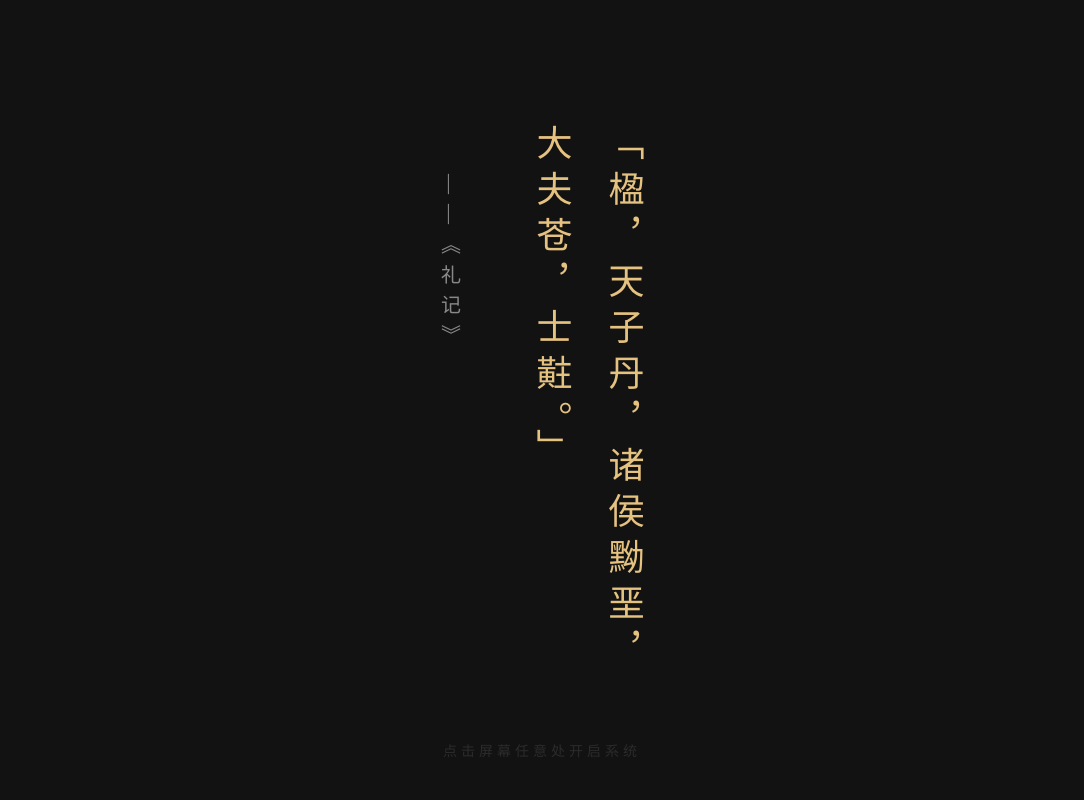
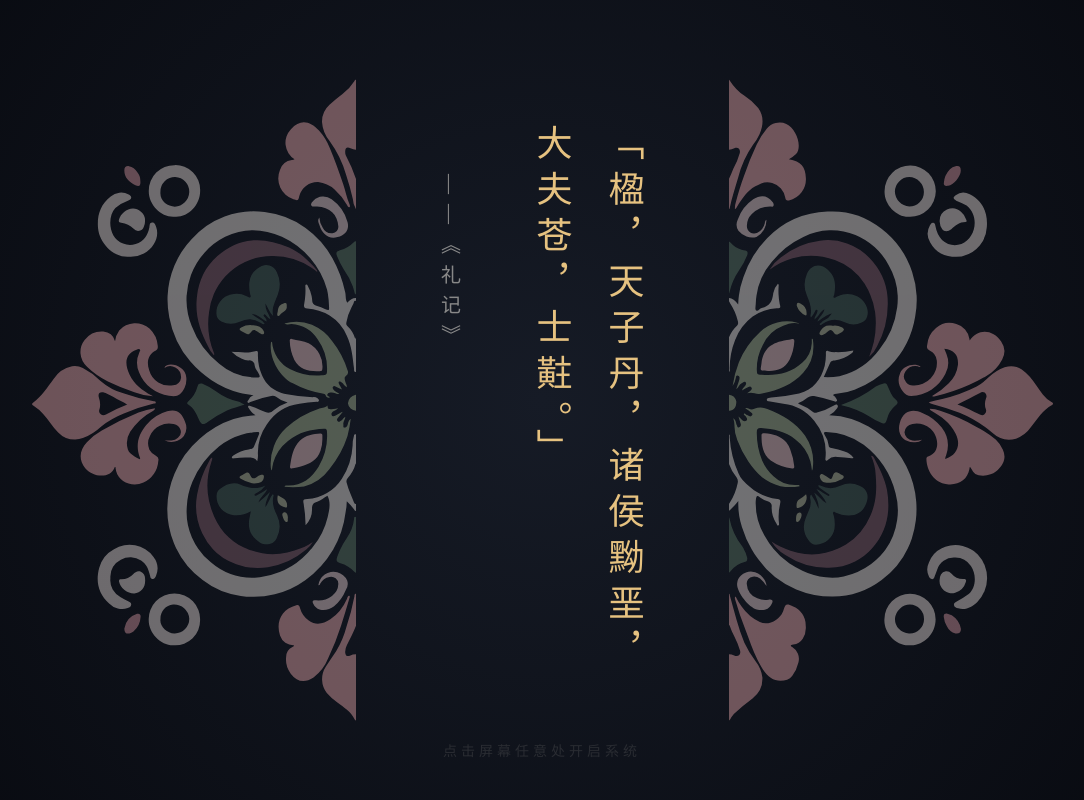
Before and after one commit to oasis-666/color_of_power, a Vue app: page / in a window 1280 px wide. Shown: the top 800 px of the page, without its empty margins (98-1182 px from the left). Built offline with nearby package versions, Linux system fonts and the light colour scheme.

Commit message:
配置 Vercel 代理并打通核心色彩接口

```diff
--- a/src/App.vue
+++ b/src/App.vue
@@ -3,11 +3,25 @@
 
     <transition name="slide-up">
       <div v-if="showIntro" class="intro-screen" @click="closeIntro">
-        <div class="poetry-container">
-          <p class="poetry-line">「楹，天子丹，诸侯黝垩，</p>
-          <p class="poetry-line">大夫苍，士黈。」</p>
-          <p class="poetry-author">——《礼记》</p>
+
+        <div class="poetry-wrapper">
+
+          <div class="ornament-half left">
+            <img :src="wenyangImg" class="ornament-img" alt="ornament" />
+          </div>
+
+          <div class="poetry-container">
+            <p class="poetry-line">「楹，天子丹，诸侯黝垩，</p>
+            <p class="poetry-line">大夫苍，士黈。」</p>
+            <p class="poetry-author">——《礼记》</p>
+          </div>
+
+          <div class="ornament-half right">
+            <img :src="wenyangImg" class="ornament-img" alt="ornament" />
+          </div>
+
         </div>
+
         <div class="skip-hint">点击屏幕任意处开启系统</div>
       </div>
     </transition>
@@ -63,6 +77,7 @@
 </template>
 
 <script>
+import wenyangSvg from './assets/wenyang.svg';
 import TimeSpace from './components/TimeSpace.vue'
 import SpecialCase from './components/SpecialCase.vue'
 import UserExp from './components/UserExp.vue';
@@ -79,6 +94,7 @@ export default {
 
   data() {
     return {
+      wenyangImg: wenyangSvg,
       showIntro: true ,// 🌟 新增：默认显示开场动画
       activeTab: '时空分析' // 默认显示第一页
     }
@@ -88,7 +104,7 @@ mounted() {
     // 5秒后自动拉开帷幕（如果你觉得太慢，可以把 5000 改成 4000 或 3000）
     setTimeout(() => {
       this.showIntro = false;
-    }, 10000);
+    }, 100000);
   },
 
   methods: {
@@ -108,6 +124,53 @@ mounted() {
 </script>
 
 <style>
+/* ================= 🌟 纹样切割与排版样式 ================= */
+
+/* 1. 让图案和文字横向排列，垂直居中 */
+.poetry-wrapper {
+  display: flex;
+  align-items: center;
+  justify-content: center;
+  gap: 60px; /* 图案和文字的间距 */
+}
+
+/* 2. 切分图片的“窗户” (只有原图一半宽) */
+.ornament-half {
+  width: 45vh;
+  height: 90vh;
+  position: relative;
+  overflow: hidden; /* 核心：超出 150px 的部分切掉 */
+  opacity: 0;
+  animation: fadeOrnament 2s forwards 0.5s; /* 动画属性 */
+}
+
+/* 3. 完整的原图 (加了滤镜魔法) */
+.ornament-img {
+  width: 90vh;
+  height: 90vh;
+  position: absolute;
+  top: 0;
+
+  /* 魔法滤镜：反相去白底 -> 变复古色 -> 调成暗金 -> 提亮 */
+  filter: invert(0.9) sepia(0.5) hue-rotate(320deg) brightness(1.2);
+  mix-blend-mode: screen; /* 让残余底色彻底融进黑背景 */
+}
+
+/* 4. 左半边：让图片靠左对齐 */
+.ornament-half.left .ornament-img {
+  left: 0;
+}
+
+/* 5. 右半边：让图片靠右对齐 */
+.ornament-half.right .ornament-img {
+  right: 0;
+}
+
+/* 6. 图案的淡入动画 (最终透明度 0.4，营造高级暗影感) */
+@keyframes fadeOrnament {
+  from { opacity: 0; transform: scale(0.95); }
+  to { opacity: 0.4; transform: scale(1); }
+}
 /* 样式部分保持原样，无需修改 */
 body { margin: 0; padding: 0; font-family: "PingFang SC", sans-serif; }
 .hero-section { width: 100vw; height: 100vh; background: linear-gradient(to right, #ff5e00, #ffb347); position: relative; }
@@ -193,7 +256,8 @@ body { margin: 0; padding: 0; font-family: "PingFang SC", sans-serif; }
   left: 0;
   width: 100vw;
   height: 100vh;
-  background-color: #121212; /* 深邃的炭黑色，衬托历史的厚重 */
+/* 替换原来的 background-color */
+background: radial-gradient(circle at center, #161b26 0%, #080a10 100%);
   z-index: 9999; /* 保证它盖住所有东西 */
   display: flex;
   justify-content: center;
--- a/src/components/TimeSpace.vue
+++ b/src/components/TimeSpace.vue
@@ -93,9 +93,13 @@
       </div>
 
       <div class="center-column">
-        <div class="card map-card">
-          <h2 class="map-title">中国古建筑色彩地理分布</h2>
-         <div ref="mapBox" style="width: 100%; flex: 1; min-height: 550px;"></div>
+        <div class="card map-card" style="position: relative;"> <h2 class="map-title">中国古建筑色彩地理分布</h2>
+
+          <div ref="mapBox" style="width: 100%; flex: 1; min-height: 550px;"></div>
+
+          <div class="map-copyright" style="position: absolute; bottom: 10px; right: 15px; font-size: 12px; color: rgba(150, 150, 150, 0.8); pointer-events: none; z-index: 999;">
+            本系统地图底图数据来源于高德开放平台（阿里云 DataV），审图号：GS(2025)5996，底图无修改。
+          </div>
         </div>
       </div>
 
@@ -724,7 +728,16 @@ this.currentCoreColors = data.coreColors;
   flex-direction: column;
 }
 .map-title { text-align: center; color: #333; margin-top: 10; margin-bottom: 20px; }
-
+/* ================= 🌟 国赛合规地图水印样式 ================= */
+.map-copyright {
+  position: absolute;
+  bottom: 15px;      /* 距离地图容器底部 15px */
+  right: 20px;       /* 距离右侧边界 20px */
+  font-size: 12px;
+  color: rgba(150, 150, 150, 0.8); /* 优雅的浅灰色，不抢地图风头 */
+  pointer-events: none; /* 绝对核心！让鼠标能穿过这行字，保证地图仍然能拖拽、缩放 */
+  z-index: 999;      /* 确保它在最顶层，不被图表遮挡 */
+}
 .radar-card { flex: 1; min-height: 300px; }
 .stats-card { flex: 1; min-height: 320px; }
 
```
Also changed, not shown: src/utils/ request.js (added, +34 -0 lines), public/chinamap.json, src/assets/wenyang.svg (added), vercel.json (added).
